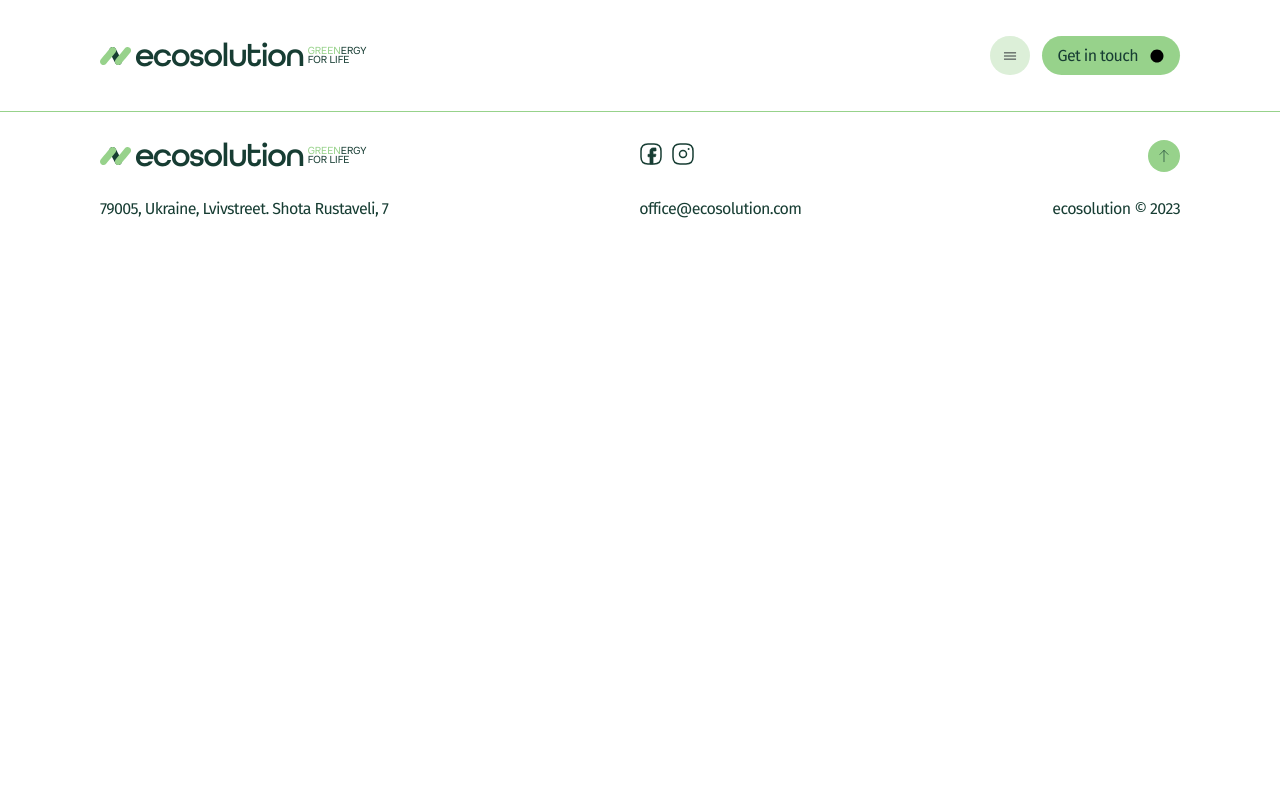
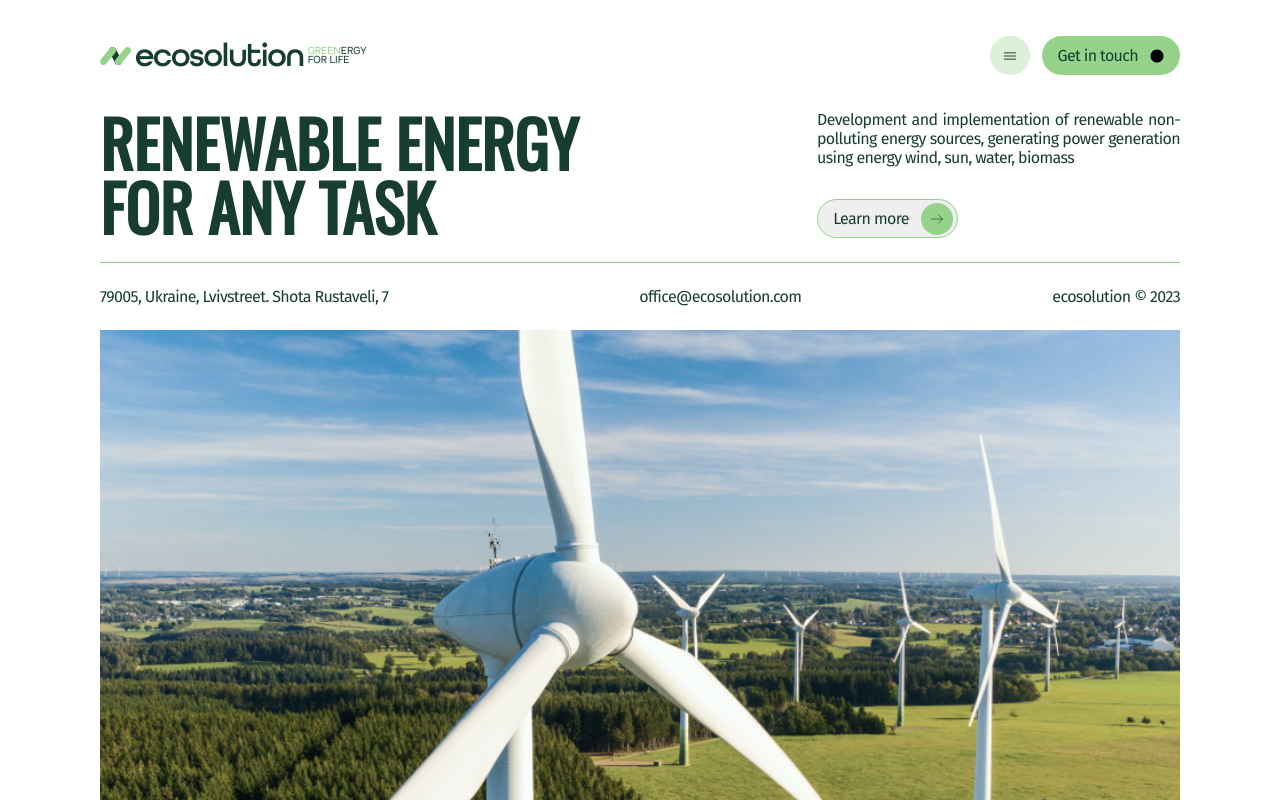
Before and after one commit to Skynet4241/ecosolution-project, a React (Vite) app: page / in a window 1280 px wide. Shown: the top 800 px of the page. Built offline with nearby package versions, Linux system fonts and the light colour scheme.

Commit message:
feat: hero section

```diff
--- a/src/components/BurgerMenu/BurgerMenu.jsx
+++ b/src/components/BurgerMenu/BurgerMenu.jsx
@@ -1,4 +1,5 @@
 import {
+  BlurBackground,
   ButtonClose,
   ButtonCloseSVG,
   MenuNav,
@@ -14,6 +15,8 @@ import icons from "../../assets/icons/icons.svg";
 
 const BurgerMenu = ({ isOpen }) => {
   return (
+    <>
+      <BlurBackground isOpen={isOpen} />
       <MenuWrap>
         <div>
           <ButtonClose onClick={isOpen}>
@@ -111,6 +114,7 @@ const BurgerMenu = ({ isOpen }) => {
           </SocialList>
         </div>
       </MenuWrap>
+    </>
   );
 };
 
--- a/src/components/BurgerMenu/BurgerMenu.styled.js
+++ b/src/components/BurgerMenu/BurgerMenu.styled.js
@@ -1,4 +1,18 @@
 import styled from "styled-components";
+
+export const BlurBackground = styled.div`
+  position: fixed;
+  top: 0;
+  left: 0;
+  width: 100%;
+  height: 100%;
+  background: rgba(0, 0, 0, 0.5);
+  background: rgba(255, 255, 255, 0.75);
+
+  backdrop-filter: blur(2px);
+  z-index: ${(props) => (props.isOpen ? 2 : -1)};
+  display: ${(props) => (props.isOpen ? "block" : "none")};
+`;
 
 export const MenuWrap = styled.div`
   display: flex;
@@ -16,10 +30,10 @@ export const MenuWrap = styled.div`
   top: 36px;
   right: 50%;
   transform: translateX(50%);
-  z-index: 1;
+  z-index: 10;
   @media screen and (min-width: calc(768px - 0.02px)) {
     width: 365px;
-    height: 873px;
+    height: 90%;
     top: 30px;
     right: 30px;
     transform: none;
--- a/src/components/Layouts/Footer/Footer.jsx
+++ b/src/components/Layouts/Footer/Footer.jsx
@@ -54,7 +54,6 @@ const Footer = () => {
               </FooterArrowButton>
             </FooterButtonWrap>
           </FooterLogoWrap>
-
           <FooterInfoBlock>
             <FooterInfoText>
               79005, Ukraine, Lvivstreet. Shota Rustaveli, 7
--- a/src/components/Layouts/Footer/Footer.styled.js
+++ b/src/components/Layouts/Footer/Footer.styled.js
@@ -36,6 +36,7 @@ export const FooterArrowButton = styled.button`
   height: 32px;
   width: 32px;
   transition: all 0.2s ease-in;
+  z-index: -1;
   &:hover,
   &:focus {
     background-color: #ee763d;
--- a/src/components/Layouts/Header/Header.styled.js
+++ b/src/components/Layouts/Header/Header.styled.js
@@ -2,6 +2,8 @@ import styled from "styled-components";
 
 export const HeaderStyled = styled.header`
   padding: 36px 0;
+  position: fixed;
+  width: 100%;
 `;
 
 export const HeaderWrap = styled.div`
--- a/src/components/Sections/HeroSection/HeroSection.jsx
+++ b/src/components/Sections/HeroSection/HeroSection.jsx
@@ -1,5 +1,61 @@
+import icons from "../../../assets/icons/icons.svg";
+import { Container } from "../../../utils/Container/Container";
+import {
+  HeroSectionAddress,
+  HeroSectionAddressBlock,
+  HeroSectionAddressCopyright,
+  HeroSectionAddressLink,
+  HeroSectionButton,
+  HeroSectionButtonSVG,
+  HeroSectionGreenLine,
+  HeroSectionStyled,
+  HeroSectionText,
+  HeroSectionTextWrap,
+  HeroSectionTitle,
+  HeroSectionBlockInfo,
+  HeroSectionWrap,
+  HeroSectionImage,
+} from "./HeroSection.styled";
+import HeroImage from "../../../assets/images/hero-img.png";
+
 const HeroSection = () => {
-  return;
+  return (
+    <HeroSectionStyled>
+      <Container>
+        <HeroSectionWrap>
+          <HeroSectionBlockInfo>
+            <HeroSectionTitle>RENEWABLE ENERGY For any task</HeroSectionTitle>
+            <HeroSectionTextWrap>
+              <HeroSectionText>
+                Development and implementation of renewable non-polluting energy
+                sources, generating power generation using energy wind, sun,
+                water, biomass
+              </HeroSectionText>
+              <HeroSectionButton>
+                Learn more
+                <HeroSectionButtonSVG>
+                  <use href={icons + "#icon-arrow-right"} />
+                </HeroSectionButtonSVG>
+              </HeroSectionButton>
+            </HeroSectionTextWrap>
+          </HeroSectionBlockInfo>
+          <HeroSectionGreenLine></HeroSectionGreenLine>
+          <HeroSectionAddressBlock>
+            <HeroSectionAddress>
+              79005, Ukraine, Lvivstreet. Shota Rustaveli, 7
+            </HeroSectionAddress>
+            <HeroSectionAddressLink href="mailto:office@ecosolution.com">
+              office@ecosolution.com
+            </HeroSectionAddressLink>
+            <HeroSectionAddressCopyright>
+              ecosolution © 2023
+            </HeroSectionAddressCopyright>
+          </HeroSectionAddressBlock>
+          <HeroSectionImage src={HeroImage} alt="" />
+        </HeroSectionWrap>
+      </Container>
+    </HeroSectionStyled>
+  );
 };
 
 export default HeroSection;
--- a/src/components/Sections/HeroSection/HeroSection.styled.js
+++ b/src/components/Sections/HeroSection/HeroSection.styled.js
@@ -1 +1,168 @@
 import styled from "styled-components";
+
+export const HeroSectionStyled = styled.section`
+  padding: 110px 0 24px;
+`;
+
+export const HeroSectionWrap = styled.div`
+  display: flex;
+  flex-direction: column;
+  gap: 24px;
+  @media screen and (min-width: calc(768px - 0.02px)) {
+  }
+`;
+
+export const HeroSectionBlockInfo = styled.div`
+  display: flex;
+  flex-direction: column;
+  gap: 24px;
+  @media screen and (min-width: calc(768px - 0.02px)) {
+    flex-direction: row;
+    justify-content: space-between;
+  }
+`;
+
+export const HeroSectionTitle = styled.h1`
+  color: #173d33;
+  font-family: Oswald;
+  font-size: 36px;
+  line-height: 36px;
+  text-transform: uppercase;
+  max-width: 520px;
+
+  @media screen and (min-width: calc(768px - 0.02px)) {
+    font-size: 48px;
+    line-height: 48px;
+    width: 300px;
+  }
+  @media screen and (min-width: calc(768px - 0.02px)) {
+    font-size: 64px;
+    line-height: 64px;
+    width: 485px;
+  }
+`;
+export const HeroSectionTextWrap = styled.div`
+  display: flex;
+  flex-direction: column;
+  gap: 24px;
+  @media screen and (min-width: calc(768px - 0.02px)) {
+    justify-content: space-between;
+  }
+`;
+
+export const HeroSectionText = styled.p`
+  max-width: 620px;
+  color: #173d33;
+  text-align: justify;
+  font-family: FiraSans-Regular;
+  font-size: 16px;
+  line-height: normal;
+  letter-spacing: -0.64px;
+  @media screen and (min-width: calc(768px - 0.02px)) {
+    width: 342px;
+  }
+  @media screen and (min-width: calc(1280px - 0.02px)) {
+    width: 363px;
+  }
+`;
+
+export const HeroSectionButton = styled.button`
+  display: inline-flex;
+  justify-content: center;
+  align-items: center;
+  gap: 12px;
+  width: 141px;
+  height: 39px;
+  padding: 4px 4px 4px 15px;
+  flex-shrink: 0;
+  border-radius: 500px;
+  border: 1px solid #97d28b;
+  margin: 0 auto;
+
+  color: #173d33;
+  font-family: FiraSans-Regular;
+  font-size: 16px;
+  line-height: 18px; /* 112.5% */
+  letter-spacing: -0.64px;
+  @media screen and (min-width: calc(768px - 0.02px)) {
+    margin: 0;
+  }
+`;
+
+export const HeroSectionButtonSVG = styled.svg`
+  display: flex;
+  justify-content: center;
+  align-items: center;
+  gap: 10px;
+  padding: 8px;
+  width: 16px;
+  height: 16px;
+  border-radius: 100px;
+  background: #97d28b;
+  stroke: rgba(23, 61, 51, 1);
+  fill: transparent;
+`;
+
+export const HeroSectionGreenLine = styled.span`
+  height: 1px;
+  flex-shrink: 0;
+  background-color: #97d28b;
+`;
+
+export const HeroSectionAddressBlock = styled.div`
+  display: flex;
+  justify-content: space-between;
+  align-items: center;
+  flex-direction: column;
+  gap: 8px;
+  @media screen and (min-width: calc(768px - 0.02px)) {
+    flex-direction: row;
+  }
+`;
+
+export const HeroSectionAddress = styled.p`
+  color: #173d33;
+  font-family: FiraSans-Regular;
+  font-size: 16px;
+  line-height: normal;
+  letter-spacing: -0.64px;
+`;
+
+export const HeroSectionAddressLink = styled.a`
+  color: #173d33;
+  font-family: FiraSans-Regular;
+  font-size: 16px;
+  line-height: normal;
+  letter-spacing: -0.64px;
+  transition: all 0.2s ease-in;
+  &:hover,
+  &:focus {
+    color: #97d28b;
+  }
+`;
+
+export const HeroSectionAddressCopyright = styled.p`
+  display: none;
+
+  @media screen and (min-width: calc(768px - 0.02px)) {
+    display: block;
+    color: #173d33;
+    font-family: FiraSans-Regular;
+    font-size: 16px;
+    line-height: normal;
+    letter-spacing: -0.64px;
+  }
+`;
+
+export const HeroSectionImage = styled.img`
+  height: 316px;
+  flex-shrink: 0;
+  object-fit: cover;
+
+  @media screen and (min-width: calc(768px - 0.02px)) {
+    height: 550px;
+  }
+  @media screen and (min-width: calc(1280px - 0.02px)) {
+    height: 600px;
+  }
+`;
--- a/src/pages/Home.jsx
+++ b/src/pages/Home.jsx
@@ -1,10 +1,12 @@
 import Footer from "../components/Layouts/Footer/Footer";
 import Header from "../components/Layouts/Header/Header";
+import HeroSection from "../components/Sections/HeroSection/HeroSection";
 
 const Home = () => {
   return (
     <>
       <Header />
+      <HeroSection />
       <Footer />
     </>
   );
```
Also changed, not shown: src/assets/images/hero-img.png (added). Lines whose indentation alone changed are shown as unchanged.
